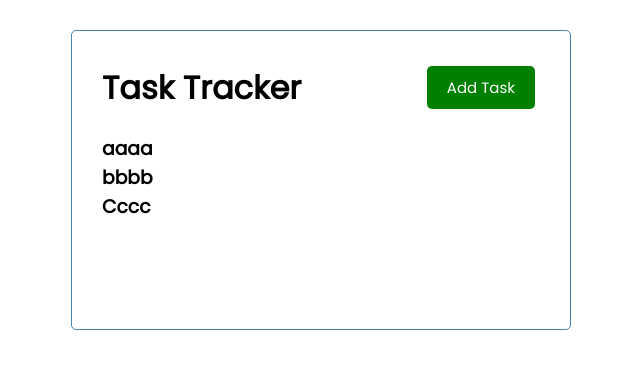
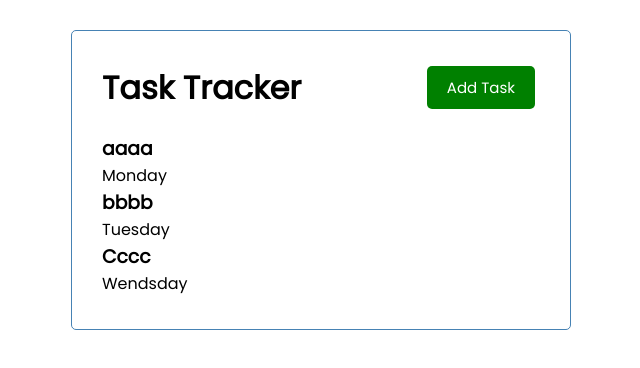
Before and after one commit to Mahsa1990a/vue-crash-2021, a Vue app: page / in a window 1280 px wide. Shown: the top 368 px of the page, without its empty margins (319-959 px from the left). Built offline with nearby package versions, Linux system fonts and the light colour scheme.

Commit message:
added class and p for task

```diff
--- a/src/components/Task.vue
+++ b/src/components/Task.vue
@@ -1,5 +1,8 @@
 <template>
+<div class="task">
   <h3>{{ task.text }}</h3>
+  <p>{{ task.day }}</p>
+</div>
 </template>
 
 <script>
```
